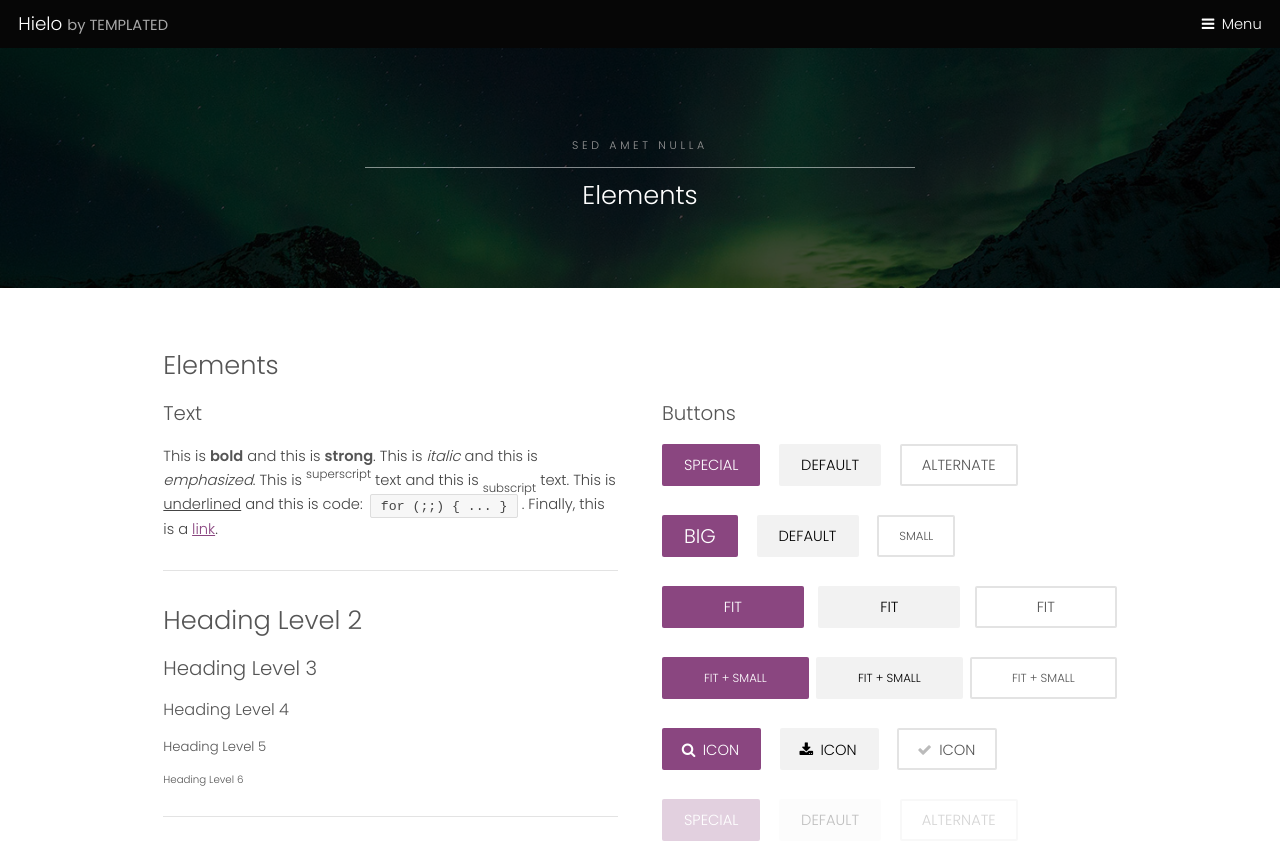
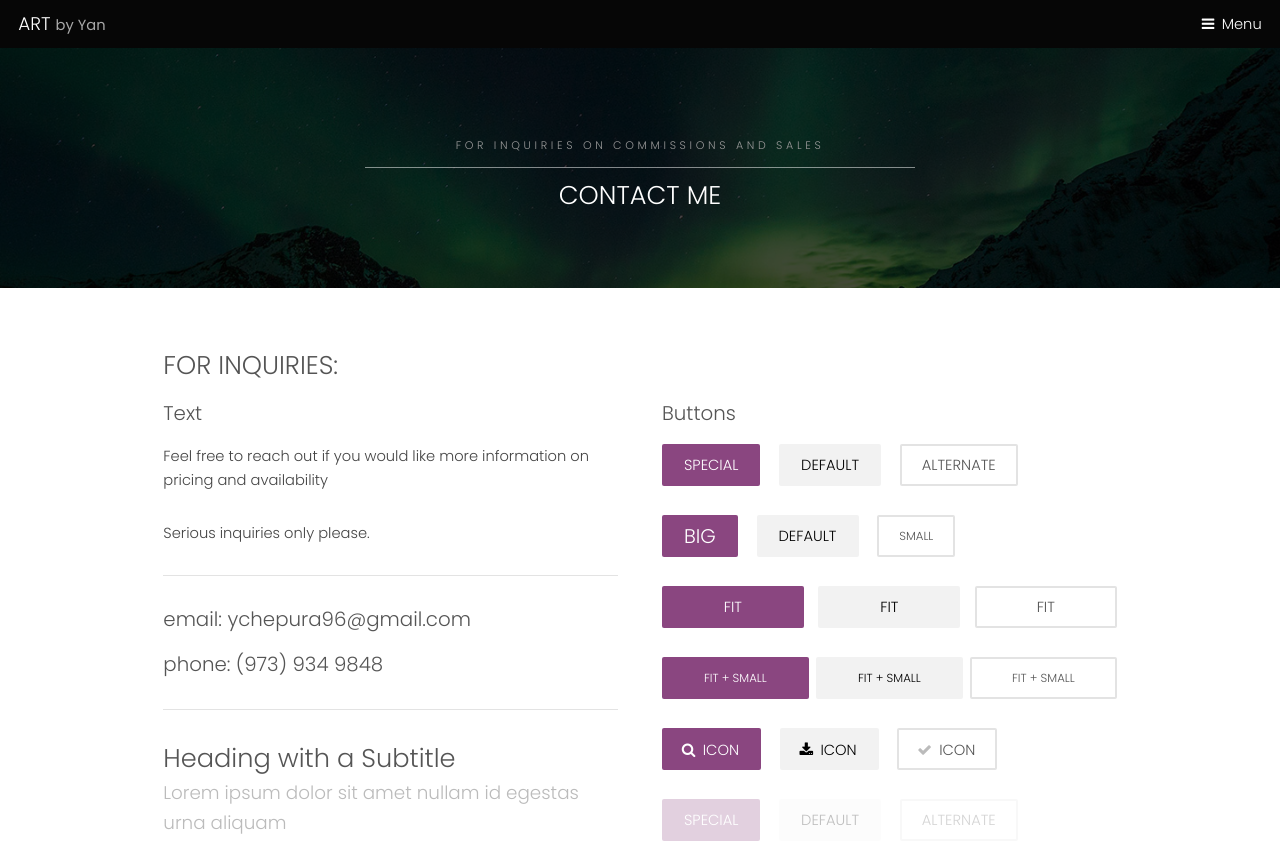
Before and after one commit to ychepura96/YanArtWebsite, a plain HTML site: page elements.html in a window 1280 px wide. Shown: the top 844 px of the page. Drawn offline with Linux system fonts and the light colour scheme.

Commit message:
about me 5/30 1:08

```diff
--- a/elements.html
+++ b/elements.html
@@ -15,7 +15,7 @@
 
 		<!-- Header -->
 			<header id="header">
-				<div class="logo"><a href="index.html">Hielo <span>by TEMPLATED</span></a></div>
+				<div class="logo"><a href="index.html">ART <span>by Yan</span></a></div>
 				<a href="#menu">Menu</a>
 			</header>
 
@@ -27,7 +27,7 @@
 	<ul class="links">
 		<li><a href="index.html">Shop</a></li>
 		<li><a href="generic.html">Gallery</a></li>
-		<li><a href="elements.html">About Me</a></li>
+		<li><a href="elements.html">Contact Me</a></li>
 	</ul>
 
 		</html>		</nav>
@@ -35,8 +35,8 @@
 			<section id="One" class="wrapper style3">
 				<div class="inner">
 					<header class="align-center">
-						<p>Sed amet nulla</p>
-						<h2>Elements</h2>
+						<p>FOR INQUIRIES ON COMMISSIONS AND SALES</p>
+						<h2>CONTACT ME</h2>
 					</header>
 				</div>
 			</section>
@@ -45,22 +45,22 @@
 			<div id="main" class="container">
 
 				<!-- Elements -->
-					<h2 id="elements">Elements</h2>
+					<h2 id="elements">FOR INQUIRIES: </h2>
 					<div class="row 200%">
 						<div class="6u 12u$(medium)">
 
 							<!-- Text stuff -->
 								<h3>Text</h3>
-								<p>This is <b>bold</b> and this is <strong>strong</strong>. This is <i>italic</i> and this is <em>emphasized</em>.
-								This is <sup>superscript</sup> text and this is <sub>subscript</sub> text.
-								This is <u>underlined</u> and this is code: <code>for (;;) { ... }</code>.
-								Finally, this is a <a href="#">link</a>.</p>
+								<p> Feel free to reach out if you would like more information on pricing and availability
+
+								</p>
+
+								<p> Serious inquiries only please. </p>
 								<hr />
-								<h2>Heading Level 2</h2>
-								<h3>Heading Level 3</h3>
-								<h4>Heading Level 4</h4>
-								<h5>Heading Level 5</h5>
-								<h6>Heading Level 6</h6>
+
+								<h3>email: ychepura96@gmail.com</h3>
+								<h3>phone: (973) 934 9848</h3>
+
 								<hr />
 								<header>
 									<h2>Heading with a Subtitle</h2>
```
Also changed, not shown: generic.html (+1 -1 lines), index.html (+1 -1 lines).
